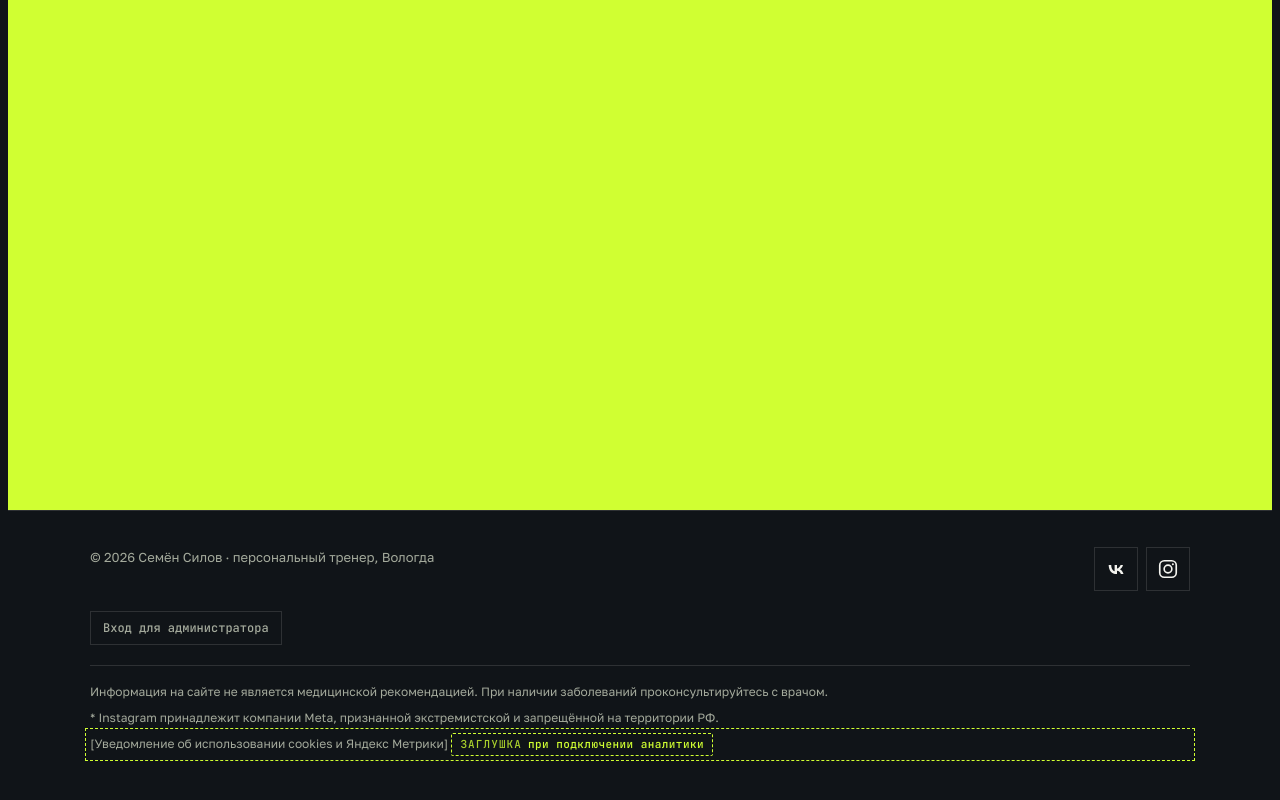
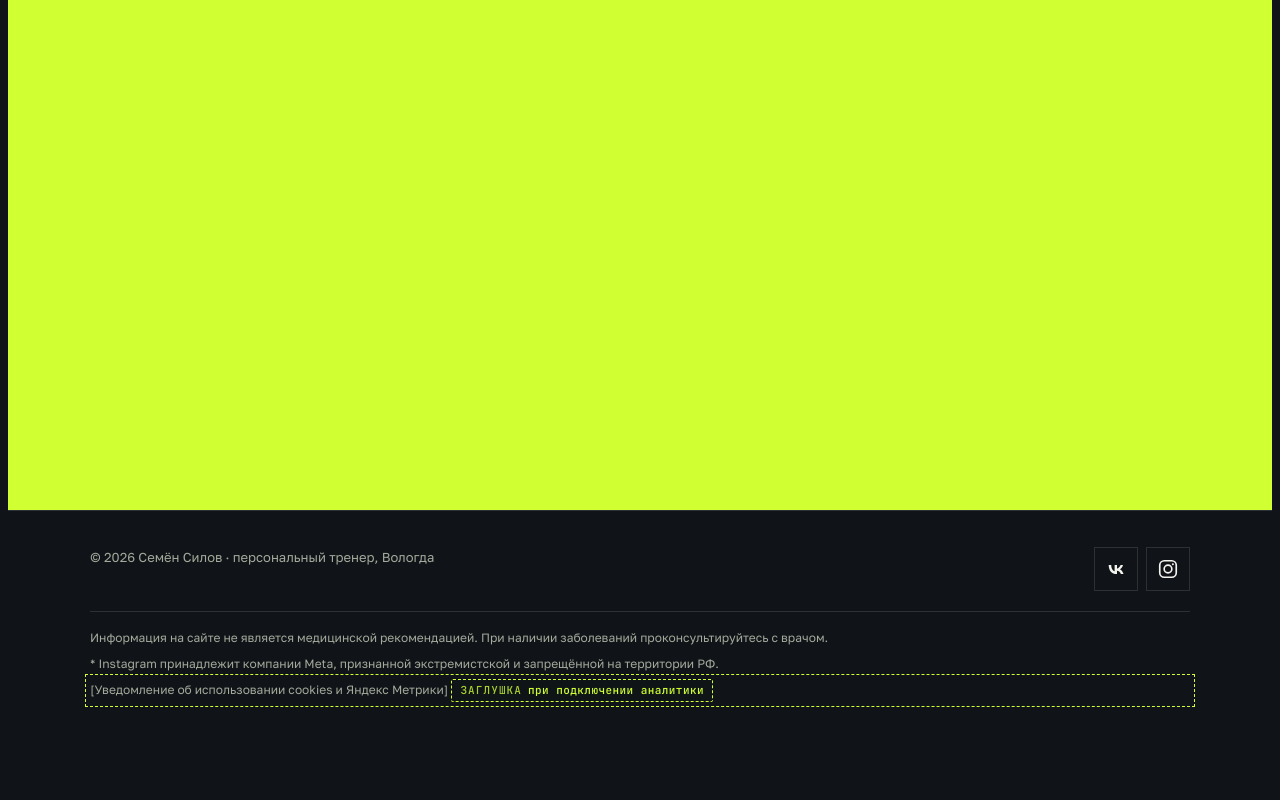
Before and after one commit to evgenynikolaev35-blip/silov-site, a plain HTML site: page index.html in a window 1280 px wide. Shown: the part 9909-10709 px from the top of the page. After the commit the page ends 10655 px from the top, so only its background shows below. Drawn offline with Linux system fonts and the light colour scheme; a web font is replaced by a local one.

Commit message:
Убрать ссылку на старую админку из подвала
Removed admin login link from the footer section.

```diff
--- a/index.html
+++ b/index.html
@@ -941,7 +941,7 @@ body:not(.show-ph) .ph-chip{display:none}
       <a class="soc" href="https://vk.ru/id55027627" target="_blank" rel="noopener" aria-label="ВКонтакте"><svg viewBox="0 0 24 24" fill="currentColor" aria-hidden="true"><path d="M12.8 17.5c-5.5 0-8.6-3.8-8.8-10h2.8c.1 4.6 2.1 6.5 3.7 6.9V7.5h2.6v3.9c1.6-.2 3.3-2 3.9-3.9h2.6c-.4 2.4-2.2 4.2-3.5 4.9 1.3.6 3.3 2.2 4.1 5.1h-2.9c-.6-1.9-2.1-3.4-4.2-3.6v3.6h-.3z"/></svg></a>
       <a class="soc" href="https://www.instagram.com/silov.sema/" target="_blank" rel="noopener" aria-label="Instagram"><svg viewBox="0 0 24 24" fill="none" stroke="currentColor" stroke-width="1.8" aria-hidden="true"><rect x="3" y="3" width="18" height="18" rx="5"/><circle cx="12" cy="12" r="4.2"/><circle cx="17.3" cy="6.7" r="1.1" fill="currentColor" stroke="none"/></svg></a>
     </div>
-    <a class="f-admin" href="admin.html" rel="nofollow">Вход для администратора</a>
+
     <div class="f-notes">
       <span>Информация на сайте не является медицинской рекомендацией. При наличии заболеваний проконсультируйтесь с врачом.</span>
       <span>* Instagram принадлежит компании Meta, признанной экстремистской и запрещённой на территории РФ.</span>
```
